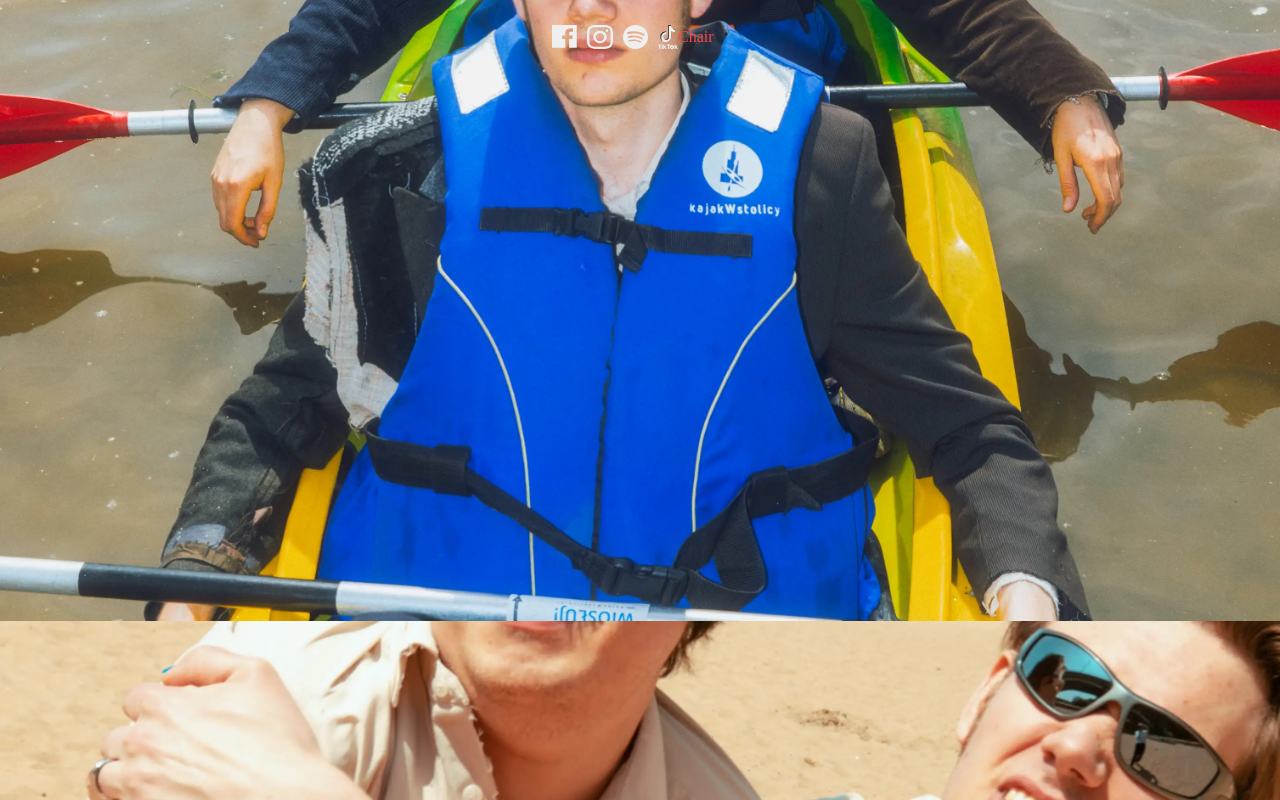
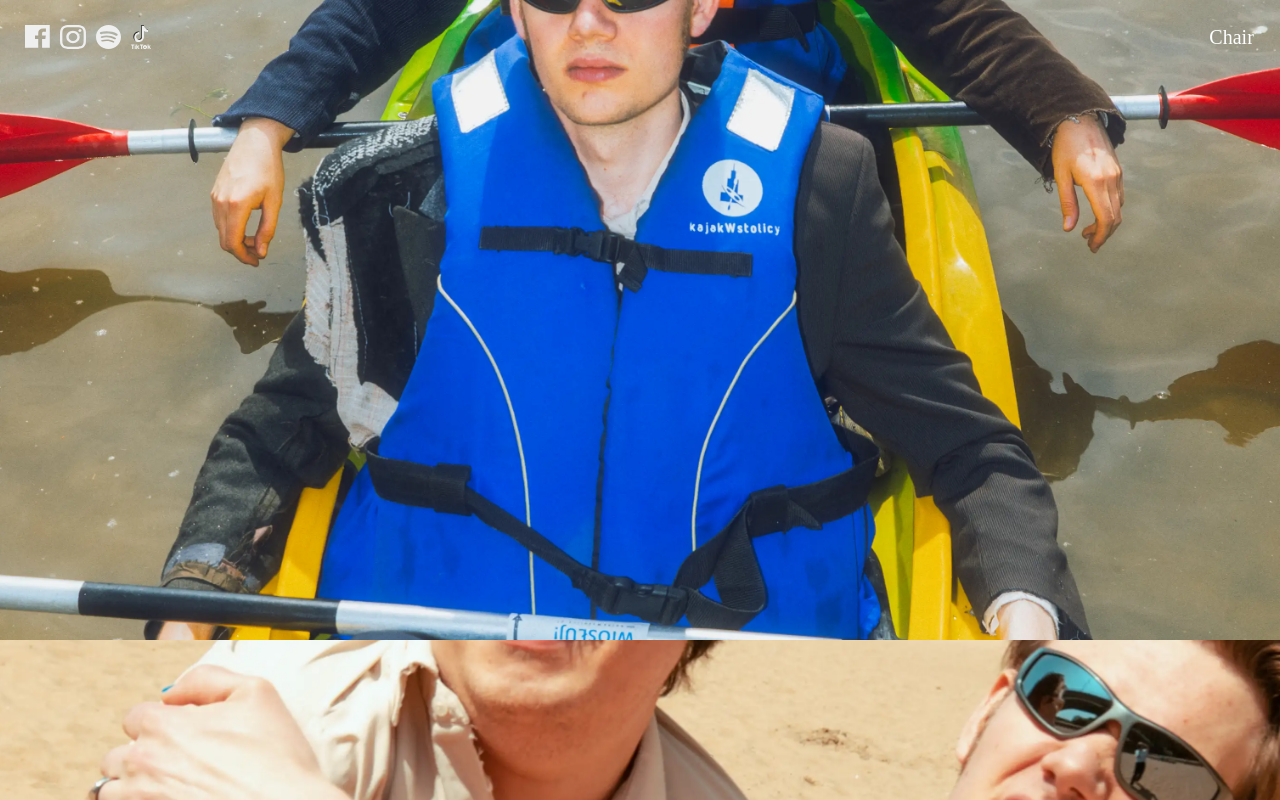
Before and after one commit to HoodDoob/chair-band, a Next.js app: page /korolowo in a window 1280 px wide. Built offline with nearby package versions, Linux system fonts and the light colour scheme; a web font is replaced by a local one.

Commit message:
changed position

```diff
--- a/src/components/layoutNewRelease.jsx
+++ b/src/components/layoutNewRelease.jsx
@@ -1,16 +1,17 @@
 import Image from "next/image";
+import styles from "../styles/newrelease.module.scss";
 import fbIcon from "../../public/icons/icon_FB.svg";
 import igIcon from "../../public/icons/icon_IG.svg";
 import spIcon from "../../public/icons/icon_SP.svg";
 import ttIcon from "../../public/icons/icon_TT.svg";
 // npm install @mailchimp/mailchimp_marketing
 
-export default function Layout(props) {
+export default function LayoutNewRelease(props) {
   return (
     <div className="layout">
       <header>
-        <div className="fixed">
-          <nav>
+        <div>
+          <div className={styles.navigation}>
             <div className="navSocials">
               <a href="https://www.facebook.com/Chair.The.Band" target="_blank">
                 <Image priority src={fbIcon} alt="Facebook" />
@@ -31,12 +32,12 @@ export default function Layout(props) {
                 <Image priority src={ttIcon} alt="Tik Tok" />
               </a>
             </div>
-            <div>Chair</div>
-          </nav>
+            <h2>Chair</h2>
+          </div>
         </div>
       </header>
 
-      <main>{props.children}</main>
+      <div>{props.children}</div>
     </div>
   );
 }
--- a/src/styles/newrelease.module.scss
+++ b/src/styles/newrelease.module.scss
@@ -21,7 +21,7 @@
   }
 }
 .background {
-  margin-top: -100px;
+  margin-top: -25px;
   margin-left: -30px;
   margin-right: -30px;
   display: flex;
@@ -39,8 +39,22 @@
   height: 80vh;
 
   img {
+    // position: absolute;
+    // bottom: 0;
     width: 100%;
     height: 100%;
     object-fit: cover;
   }
 }
+.navigation {
+  position: fixed;
+  display: flex;
+  justify-content: space-between;
+  align-items: center;
+  width: 96%;
+  h2 {
+    font-family: var(--font-primary);
+    font-weight: var(--medium);
+    color: white;
+  }
+}
```
